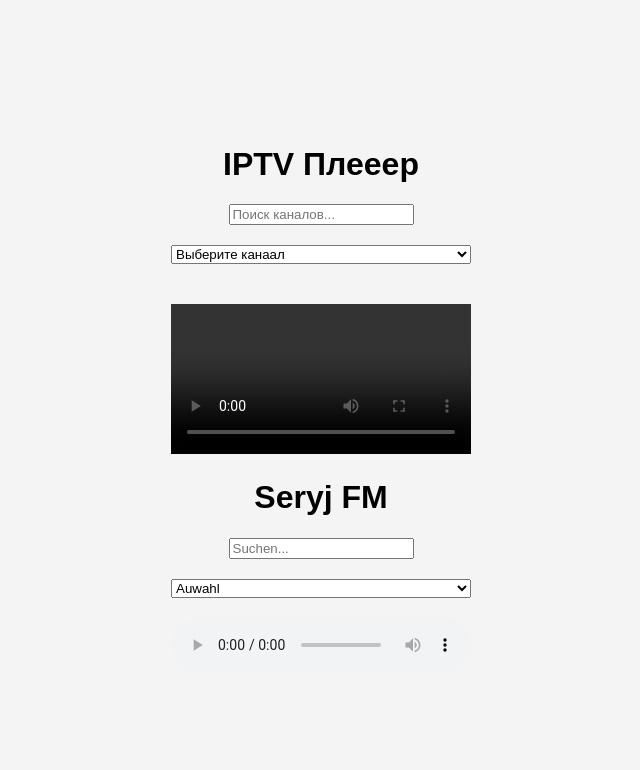
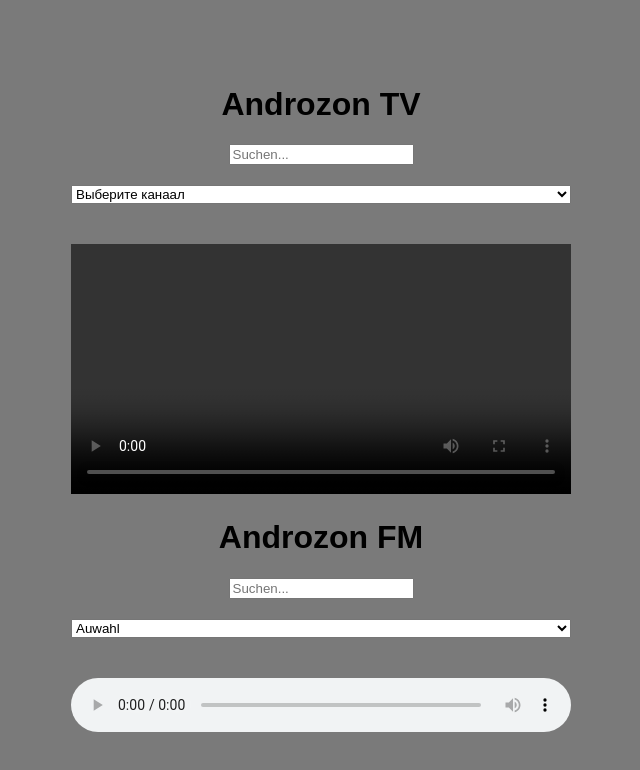
Before and after one commit to schmyga/net, a plain HTML site: page index.html in a window 1280 px wide. Shown: the whole page, without its empty margins (319-959 px from the left). Drawn offline with Linux system fonts and the light colour scheme; no server answers.

Commit message:
Update index.html

```diff
--- a/index.html
+++ b/index.html
@@ -6,7 +6,7 @@
     <style>
         body {
             font-family: Arial, sans-serif;
-            background-color: #00fff4;
+            background-color: #7a7a7a;
             display: flex;
             justify-content: center;
             align-items: center;
@@ -32,9 +32,9 @@
 </head>
 <body>
     <div class="player-container">
-        <h1>IPTV Плееeр</h1>
+        <h1>Androzon TV</h1>
         <div class="search-container">
-            <input type="text" id="searchInput" placeholder="Поиск каналов..." onkeyup="searchChannels()">
+            <input type="text" id="searchInput" placeholder="Suchen..." onkeyup="searchChannels()">
         </div>
         <select id="channelSelect" class="channel-list" onchange="changeChannel()">
             <option value="" selected disabled>Выберите канаaл</option>
@@ -125,7 +125,7 @@
     <style>
         body {
             font-family: Arial, sans-serif;
-            background-color: #f4f4f4;
+            background-color: #7a7a7a;
             display: flex;
             justify-content: center;
             align-items: center;
@@ -135,14 +135,14 @@
         }
         .player-container {
             text-align: center;
-            width: 300px;
+            width: 500px;
         }
         .search-container {
             margin-bottom: 20px;
         }
         .station-list {
             width: 100%;
-            margin-bottom: 20px;
+            margin-bottom: 40px;
         }
         audio {
             width: 100%;
@@ -151,7 +151,7 @@
 </head>
 <body>
     <div class="player-container">
-        <h1>Seryj FM</h1>
+        <h1>Androzon FM</h1>
         <div class="search-container">
             <input type="text" id="searchInput" placeholder="Suchen..." onkeyup="searchStations()">
         </div>
```
